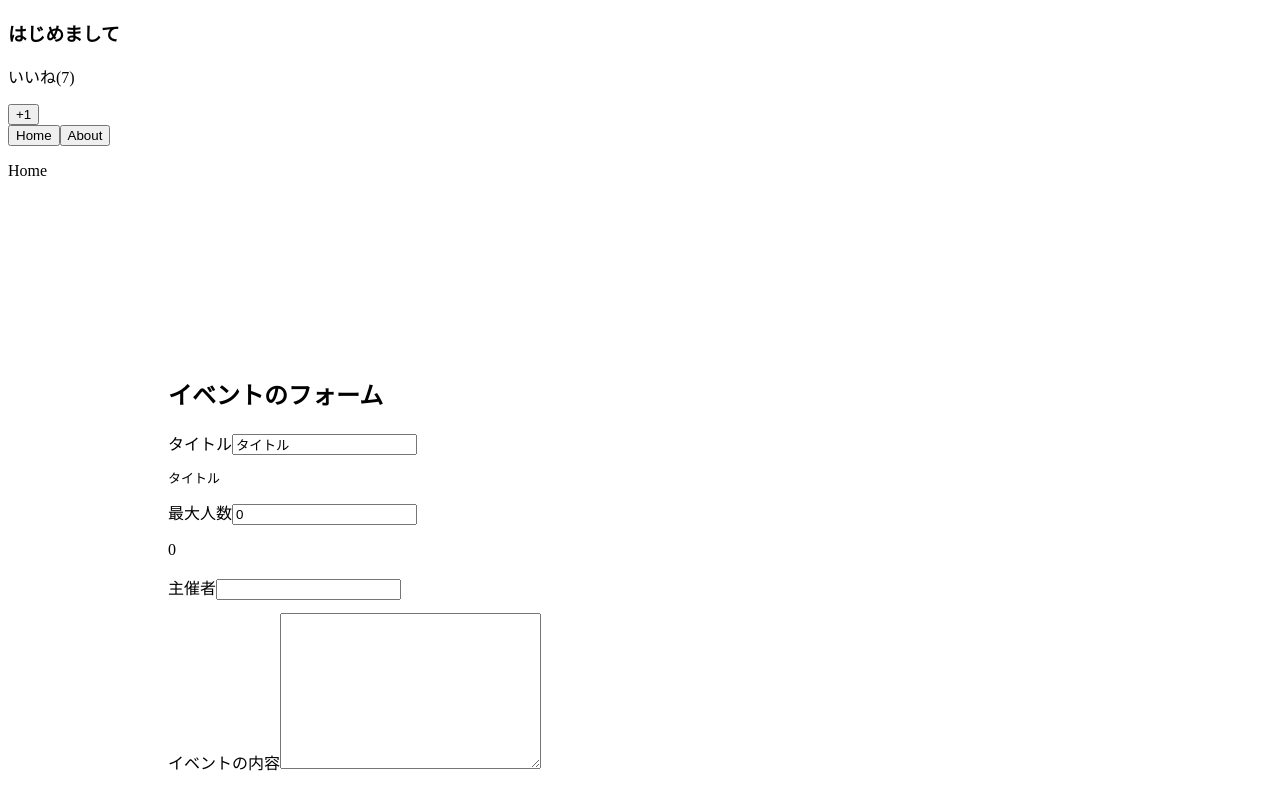
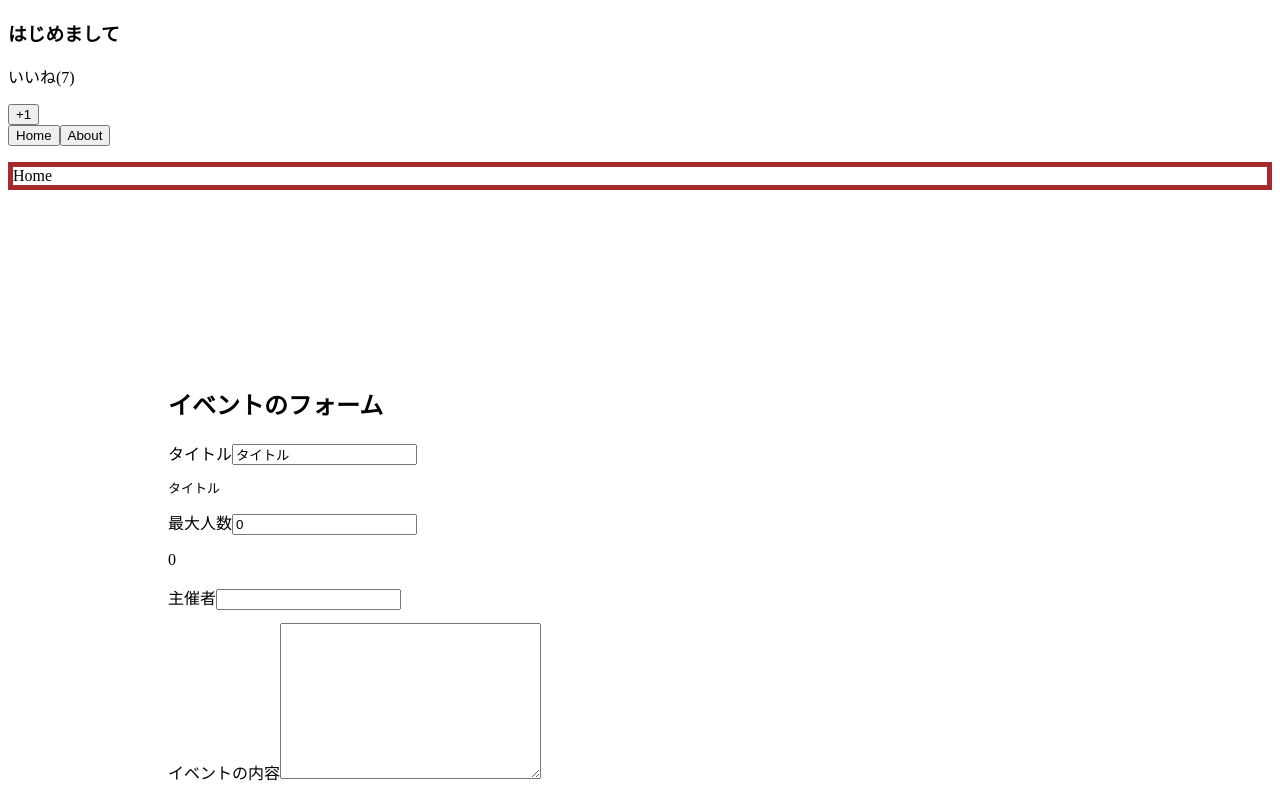
Before and after one commit to a-yoshiyuki/Vue-CLI_Lesson, a Vue app: page / in a window 1280 px wide. Shown: the top 793 px of the page. Built offline with nearby package versions, Linux system fonts and the light colour scheme.

Commit message:
Lesson-137

```diff
--- a/src/components/Home.vue
+++ b/src/components/Home.vue
@@ -1,3 +1,3 @@
 <template>
-  <p v-border="">Home</p>
+  <p v-border="{width: '5px', color: 'brown'}">Home</p>
 </template>
--- a/src/main.js
+++ b/src/main.js
@@ -5,7 +5,9 @@ import LikeNumber from './components/LikeNumber.vue';
 Vue.config.productionTip = false;
 Vue.component('LikeNumber', LikeNumber);
 Vue.directive("border", function(el, binding) {
-
+  el.style.border = "solid black 2px";
+  el.style.borderWidth = binding.value.width;
+  el.style.borderColor = binding.value.color;
 });
 
 new Vue({
```
